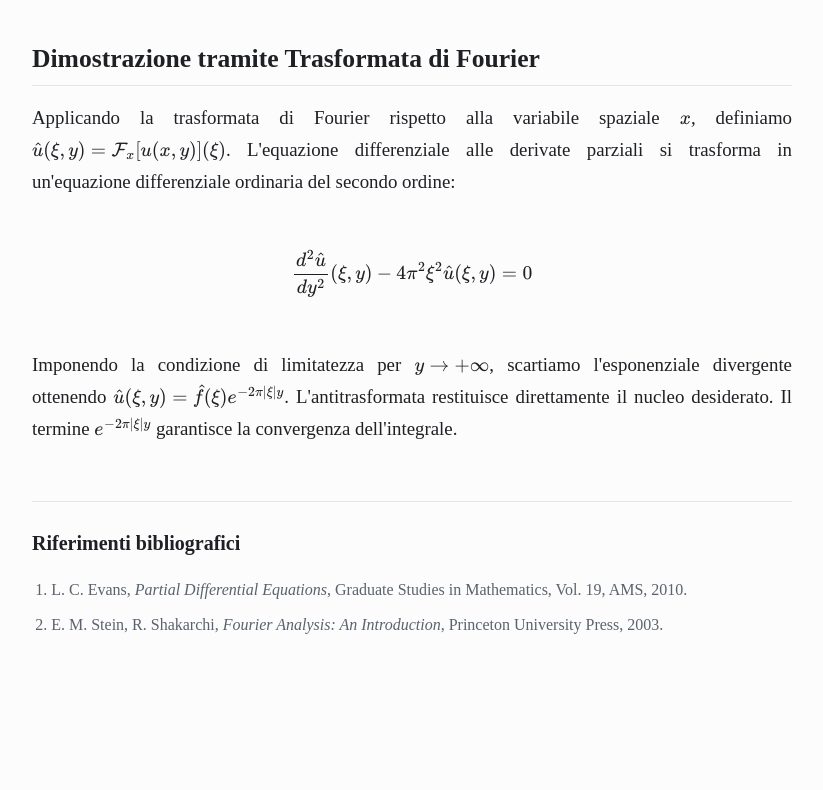
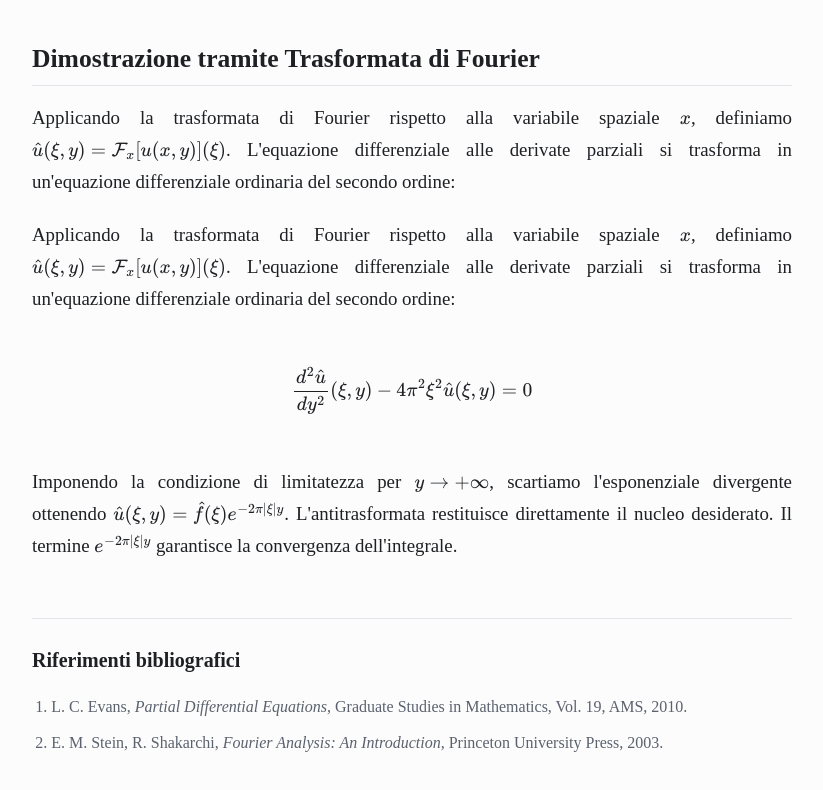
Before and after one commit to vincenzodemo/marticles, a plain HTML site: page index.html in a window 1280 px wide. Shown: the part 747-1537 px from the top of the page, without its empty margins (228-1051 px from the left). Before the commit the page ends 1434 px from the top, so only its background shows below. Drawn offline with nearby package versions, Linux system fonts and the light colour scheme; a web font is replaced by a local one.

Commit message:
Update index.html

```diff
--- a/index.html
+++ b/index.html
@@ -297,6 +297,9 @@
             <p>
                 Applicando la trasformata di Fourier rispetto alla variabile spaziale $x$, definiamo $\hat{u}(\xi, y) = \mathcal{F}_x[u(x, y)](\xi)$. L'equazione differenziale alle derivate parziali si trasforma in un'equazione differenziale ordinaria del secondo ordine:
             </p>
+<p>
+                Applicando la trasformata di Fourier rispetto alla variabile spaziale $x$, definiamo $\hat{u}(\xi, y) = \mathcal{F}_x[u(x, y)](\xi)$. L'equazione differenziale alle derivate parziali si trasforma in un'equazione differenziale ordinaria del secondo ordine:
+            </p>
 
             <div class="math-block">
                 $$\frac{d^2 \hat{u}}{d y^2}(\xi, y) - 4\pi^2 \xi^2 \hat{u}(\xi, y) = 0$$
```
